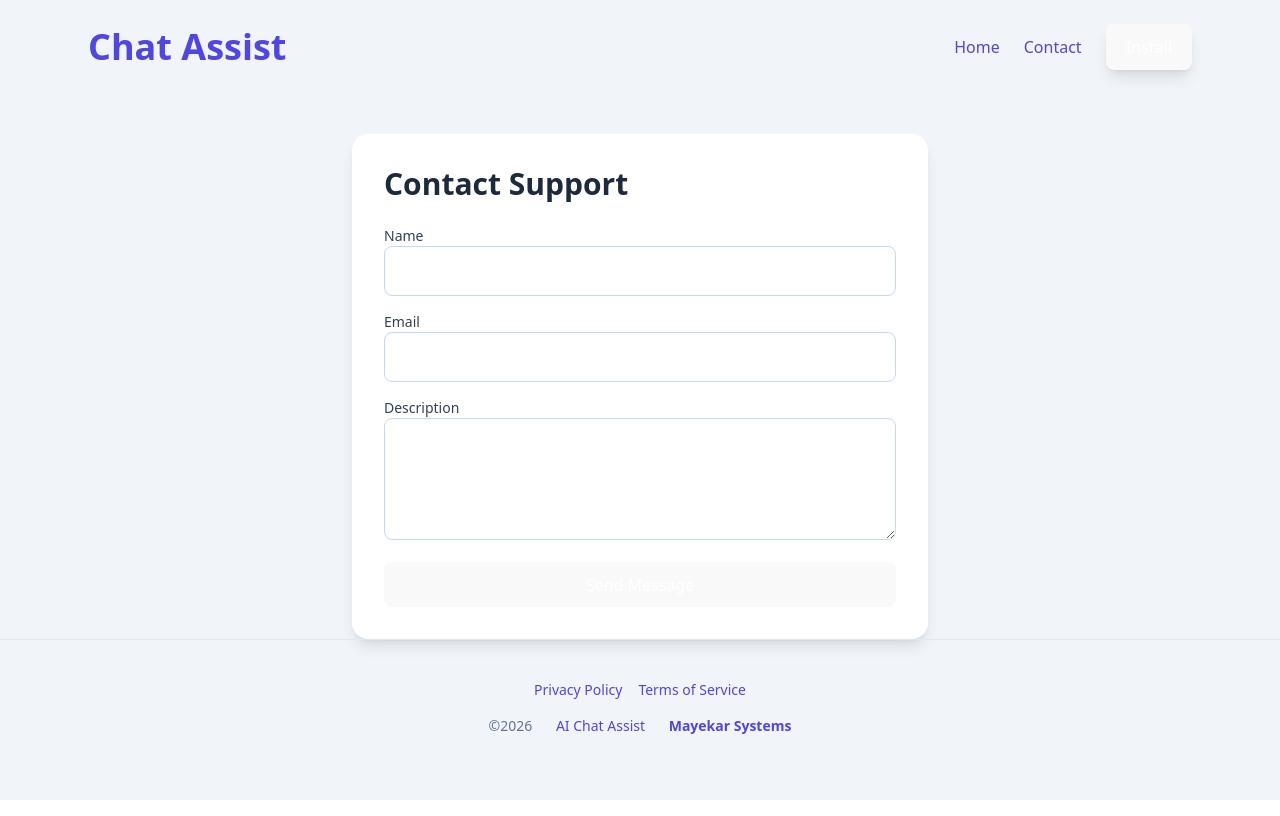
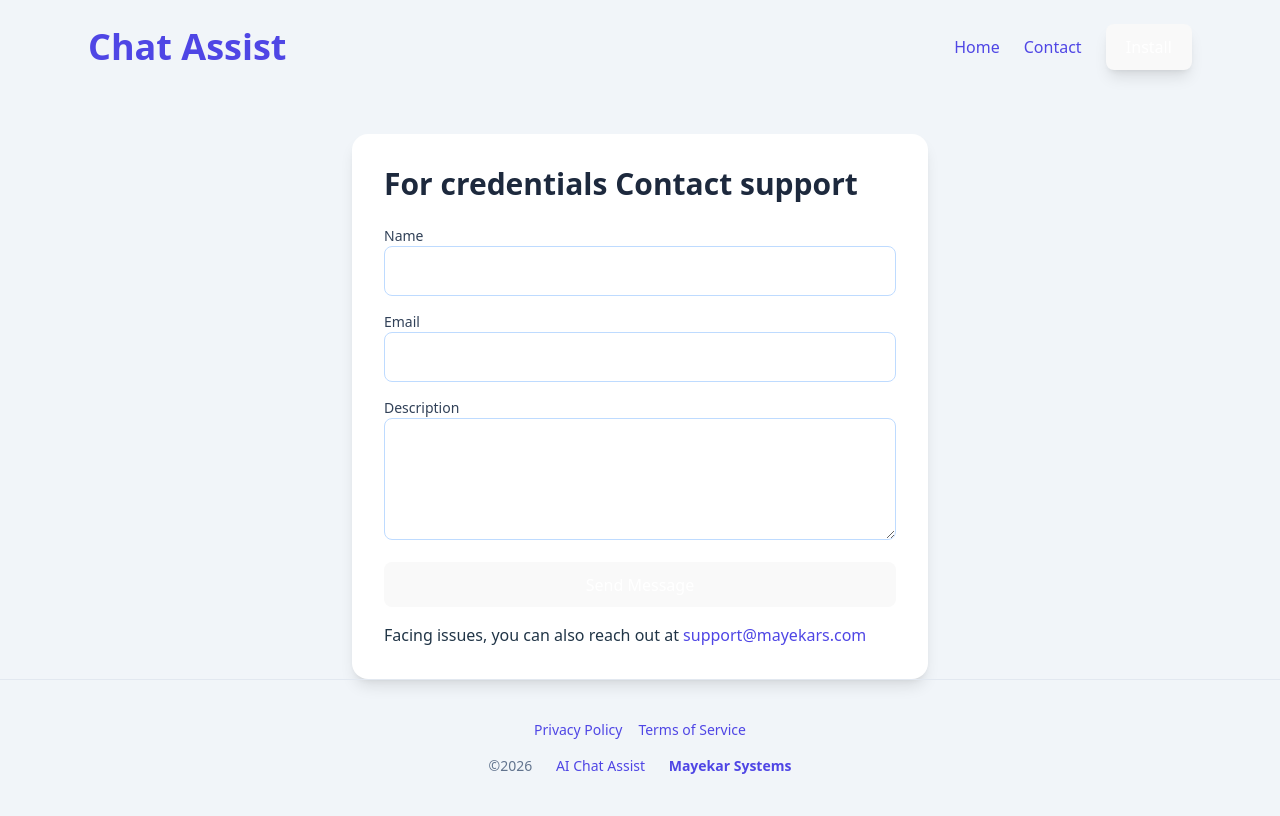
Before and after one commit to steamhAT/Chat-Assist-Homepage, a React (Vite) app: page /contact in a window 1280 px wide. Built offline with nearby package versions, Linux system fonts and the light colour scheme.

Commit message:
Added Tracking and Traffic improvement suggestions

```diff
--- a/src/Contact.tsx
+++ b/src/Contact.tsx
@@ -29,7 +29,7 @@ const Contact = () => {
 
   return (
     <div className="max-w-xl mx-auto p-8 bg-white shadow-lg rounded-2xl mt-10">
-      <h2 className="text-3xl font-bold mb-6 text-slate-800">Contact Support</h2>
+      <h2 className="text-3xl font-bold mb-6 text-slate-800">For credentials Contact support</h2>
       <form onSubmit={handleSubmit} className="space-y-4">
         <div>
           <label className="block text-sm font-medium text-slate-700">Name</label>
@@ -61,6 +61,7 @@ const Contact = () => {
         <button type="submit" className="w-full bg-blue-600 text-white py-3 rounded-lg font-bold hover:bg-blue-700 transition">
           Send Message
         </button>
+        <p>Facing issues, you can also reach out at <a href="mailto:support@mayekars.com">support@mayekars.com</a></p>
         {status && <p className="text-center mt-4 font-medium text-slate-600">{status}</p>}
       </form>
     </div>
```
